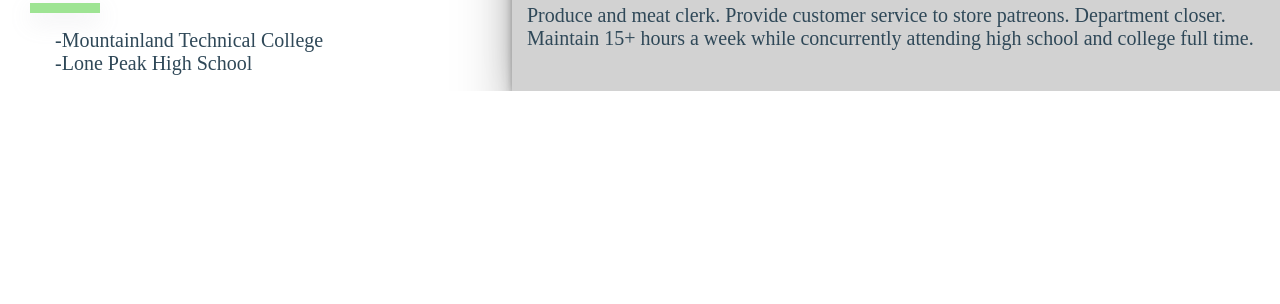
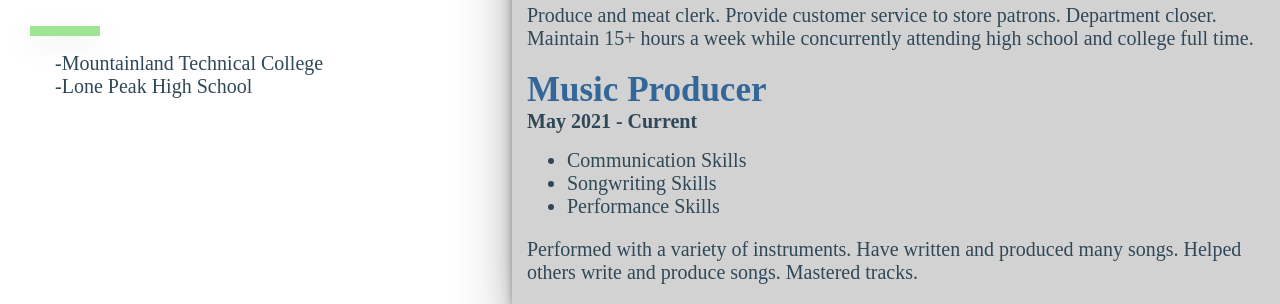
Before and after one commit to Joshua-Hadlock/resume, a plain HTML site: page index.html in a window 1280 px wide. Shown: the part 876-1180 px from the top of the page. Before the commit the page ends 967 px from the top, so only its background shows below. Drawn offline with Linux system fonts and the light colour scheme.

Commit message:
final project

```diff
--- a/index.html
+++ b/index.html
@@ -30,6 +30,7 @@
                         <li><i class="fa-solid fa-envelope"></i><span> joshwhadlock@gmail.com</span></li>
                         <li><i class="fa-solid fa-phone"></i><span> 385-368-3845</span></li>
                         <li><i class="fa-brands fa-linkedin"></i><span> <a href="https://www.linkedin.com/in/joshua-hadlock-9a3b9a248/"> Joshua Hadlock</a></span></li>
+                        <li><i class="fa-solid fa-code-compare"></i><a href="https://github.com/Joshua-Hadlock/resume"> Github</a></li>
                     </ul>
                 </div>
                 <div>
@@ -67,7 +68,15 @@
                         <li>Team Mananger</li>
                         <li>Team Player</li>
                     </ul>
-                    <p>Produce and meat clerk. Provide customer service to store patreons. Department closer. Maintain 15+ hours a week while concurrently attending high school and college full time.</p>
+                    <p>Produce and meat clerk. Provide customer service to store patrons. Department closer. Maintain 15+ hours a week while concurrently attending high school and college full time.</p>
+                    <h3>Music Producer</h3>
+                    <h5>May 2021 - Current</h5>
+                    <ul>
+                        <li>Communication Skills</li>
+                        <li>Songwriting Skills</li>
+                        <li>Performance Skills</li>
+                    </ul>
+                    <p>Performed with a variety of instruments. Have written and produced many songs. Helped others write and produce songs. Mastered tracks.</p>
                 </div>
             </div>
         </div>
--- a/scss/_heading.scss
+++ b/scss/_heading.scss
@@ -57,7 +57,7 @@ h1 {
         font-size: 50px;
     }
     .title {
-        font-size: 30px;
+        font-size: 20px;
     }
 }
 
@@ -66,6 +66,6 @@ h1 {
         font-size: 30px;
     }
     .title {
-        font-size: 20px;
+        font-size: 15px;
     }
 }
```
Also changed, not shown: css/style.css.
